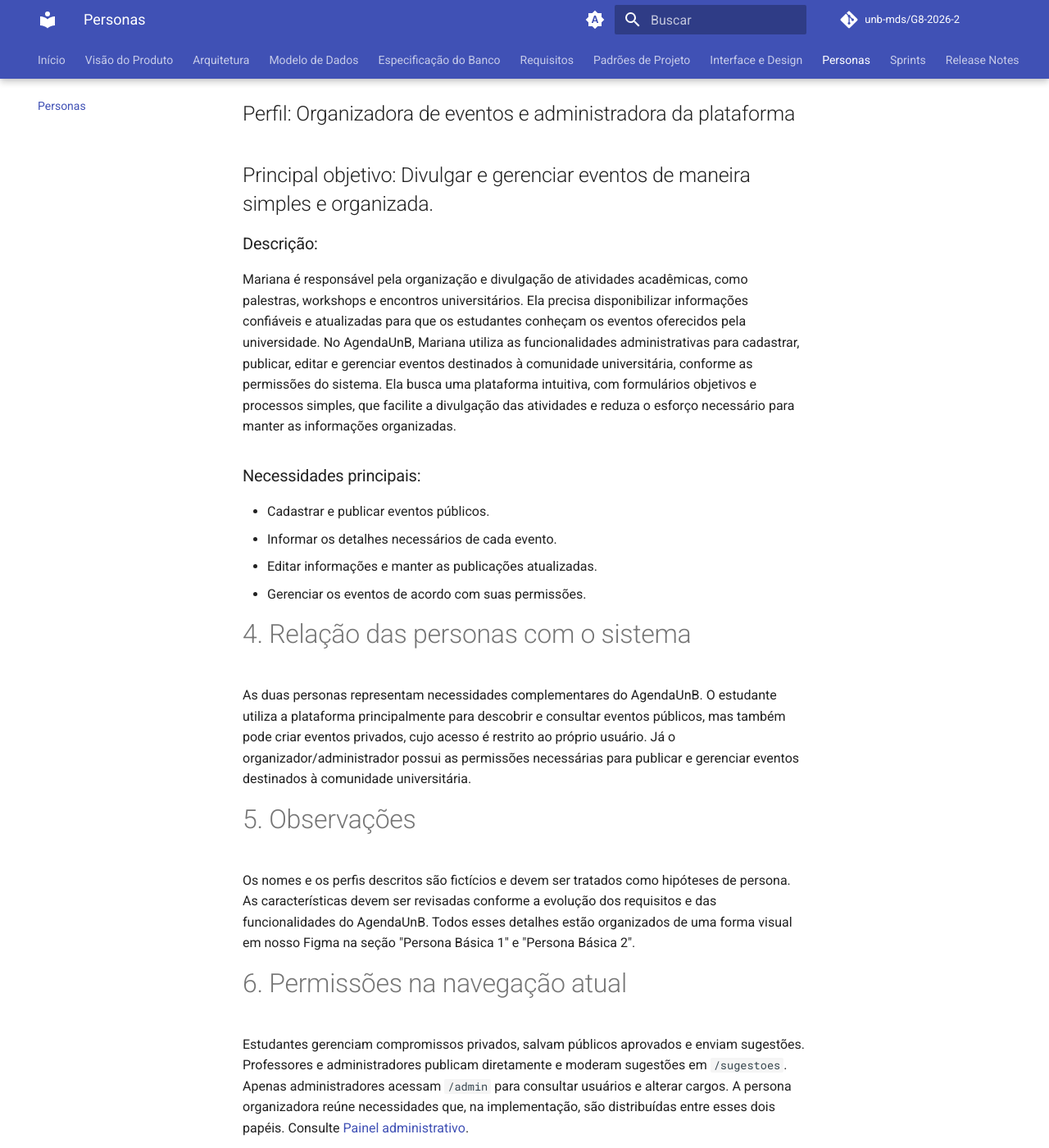
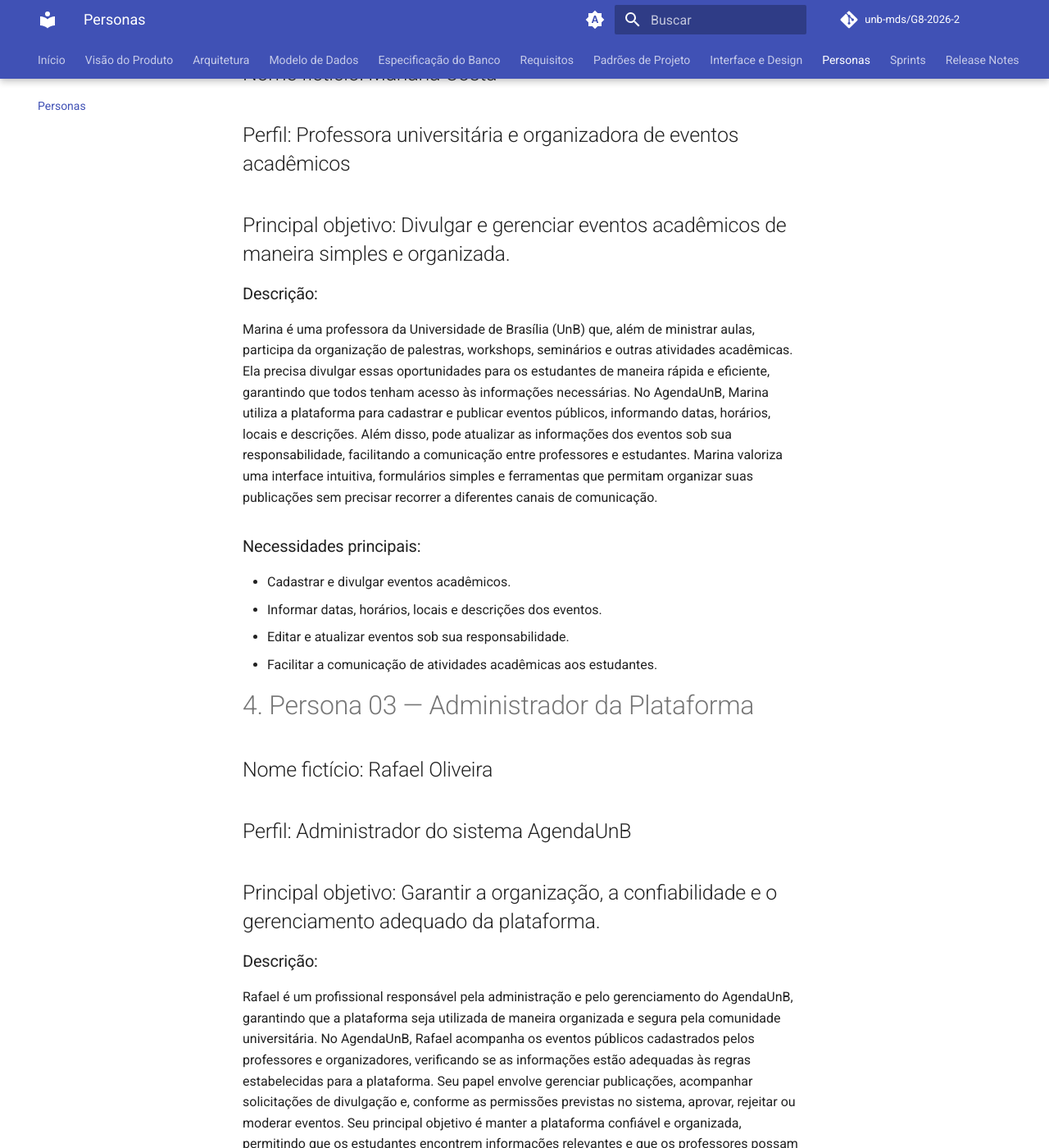
Before and after one commit to unb-mds/2026-2-AgendaUnB, an MkDocs documentation site: the page built from docs/personas.md, in a window 1280 px wide and 1400 px high, scrolled down 1346 px. Shown: the whole window at 82% size. Built offline with MkDocs 1.6.1 and Material for MkDocs 9.7.7, drawn with Linux system fonts in a browser that asks for light colours; comment, search, counter and statistics services are not loaded; some of the changed text lies outside the part shown.

Commit message:
docs: Atualização personas.md
Foi adicionado mais uma persona básica (Administrador) e foram modificadas as informações da persona básica 2, antes estava como (Organizador/Administrador) e agora está como (Professor/Organizador de eventos).

```diff
--- a/docs/personas.md
+++ b/docs/personas.md
@@ -2,7 +2,7 @@
 
 As personas básicas do AgendaUnB representam os principais perfis de usuários da plataforma. Elas auxiliam na compreensão das necessidades, dos objetivos e das dificuldades dos usuários, orientando as decisões de design, usabilidade e desenvolvimento do sistema.
 
-Foram definidos dois perfis principais: o estudante, que consulta eventos públicos e pode criar eventos privados, e o organizador de eventos/administrador, responsável pela publicação e pelo gerenciamento de eventos destinados à comunidade universitária.
+Foram definidos três perfis principais: o estudante, que consulta eventos públicos e pode criar eventos privados, e o professor/organizador de eventos, responsável pela publicação e pelo gerenciamento de eventos destinados à comunidade universitária, e o administrador, que garante que todas as funcionalidades estejam dentro dos padrões e segurança dos usuários.
 
 # 2. Persona 01 — Estudante
 
@@ -14,8 +14,7 @@ Foram definidos dois perfis principais: o estudante, que consulta eventos públi
 
 Pedro é um estudante universitário interessado em participar de palestras, workshops, atividades acadêmicas e eventos de integração.
 Ele tem receio de perder oportunidades por não ficar sabendo dos eventos a tempo e, por isso, procura uma plataforma centralizada, intuitiva e atualizada.
-No AgendaUnB, Pedro pode visualizar os eventos públicos publicados por organizadores e administradores, consultar informações como datas, horários, locais e descrições, além de criar eventos
-privados para uso pessoal, acessíveis somente a ele. Ele valoriza uma interface responsiva, informações claras e uma navegação simples que facilite a descoberta de novas atividades.
+No AgendaUnB, Pedro pode visualizar os eventos públicos publicados por organizadores e administradores, consultar informações como datas, horários, locais e descrições, além de criar eventos privados para uso pessoal, acessíveis somente a ele. Ele valoriza uma interface responsiva, informações claras e uma navegação simples que facilite a descoberta de novas atividades.
 
 ### Necessidades principais:
 - Consultar os eventos públicos disponíveis.
@@ -25,38 +24,58 @@ privados para uso pessoal, acessíveis somente a ele. Ele valoriza uma interface
 - Salvar eventos públicos na agenda e consultar lista ou calendário.
 - Sugerir atividades e acompanhar a decisão pelo sino de notificações.
 
-# 3. Persona 02 — Organizador de Eventos / Administrador
+# 3. Persona 02 — Professora / Organizadora de Eventos
 
 ## Nome fictício: Mariana Costa
-## Perfil: Organizadora de eventos e administradora da plataforma
-## Principal objetivo: Divulgar e gerenciar eventos de maneira simples e organizada.
+## Perfil: Professora universitária e organizadora de eventos acadêmicos
+## Principal objetivo: Divulgar e gerenciar eventos acadêmicos de maneira simples e organizada.
 
 ### Descrição:
 
-Mariana é responsável pela organização e divulgação de atividades acadêmicas, como palestras, workshops e encontros universitários.
-Ela precisa disponibilizar informações confiáveis e atualizadas para que os estudantes conheçam os eventos oferecidos pela universidade.
-No AgendaUnB, Mariana utiliza as funcionalidades administrativas para cadastrar, publicar, editar e gerenciar eventos destinados à comunidade universitária,
-conforme as permissões do sistema. Ela busca uma plataforma intuitiva, com formulários objetivos e processos simples, que facilite a divulgação das atividades e
-reduza o esforço necessário para manter as informações organizadas.
+Marina é uma professora da Universidade de Brasília (UnB) que, além de ministrar aulas, participa da organização de palestras, workshops, seminários e outras atividades acadêmicas.
+Ela precisa divulgar essas oportunidades para os estudantes de maneira rápida e eficiente, garantindo que todos tenham acesso às informações necessárias.
+No AgendaUnB, Marina utiliza a plataforma para cadastrar e publicar eventos públicos, informando datas, horários, locais e descrições. Além disso, pode atualizar as informações dos eventos sob sua responsabilidade, facilitando a comunicação entre professores e estudantes.
+Marina valoriza uma interface intuitiva, formulários simples e ferramentas que permitam organizar suas publicações sem precisar recorrer a diferentes canais de comunicação.
 
 ### Necessidades principais:
-- Cadastrar e publicar eventos públicos.
-- Informar os detalhes necessários de cada evento.
-- Editar informações e manter as publicações atualizadas.
-- Gerenciar os eventos de acordo com suas permissões.
+- Cadastrar e divulgar eventos acadêmicos.
+- Informar datas, horários, locais e descrições dos eventos.
+- Editar e atualizar eventos sob sua responsabilidade.
+- Facilitar a comunicação de atividades acadêmicas aos estudantes.
 
-# 4. Relação das personas com o sistema
+# 4. Persona 03 — Administrador da Plataforma
 
-As duas personas representam necessidades complementares do AgendaUnB. O estudante utiliza a plataforma principalmente para descobrir e consultar eventos públicos,
-mas também pode criar eventos privados, cujo acesso é restrito ao próprio usuário. Já o organizador/administrador possui as permissões necessárias para publicar e gerenciar eventos
-destinados à comunidade universitária.
+## Nome fictício: Rafael Oliveira
+## Perfil: Administrador do sistema AgendaUnB
+## Principal objetivo: Garantir a organização, a confiabilidade e o gerenciamento adequado da plataforma.
 
-# 5. Observações
+### Descrição:
+
+Rafael é um profissional responsável pela administração e pelo gerenciamento do AgendaUnB, garantindo que a plataforma seja utilizada de maneira organizada e segura pela comunidade universitária.
+No AgendaUnB, Rafael acompanha os eventos públicos cadastrados pelos professores e organizadores, verificando se as informações estão adequadas às regras estabelecidas para a plataforma. Seu papel envolve gerenciar publicações, acompanhar solicitações de divulgação e, conforme as permissões previstas no sistema, aprovar, rejeitar ou moderar eventos.
+Seu principal objetivo é manter a plataforma confiável e organizada, permitindo que os estudantes encontrem informações relevantes e que os professores possam divulgar suas atividades acadêmicas de maneira adequada.
+Rafael valoriza uma interface administrativa clara, com ferramentas que facilitem o acompanhamento das publicações, a identificação de problemas e o gerenciamento das informações.
+
+### Necessidades principais:
+- Gerenciar e acompanhar eventos públicos cadastrados.
+- Verificar se as publicações seguem as regras da plataforma.
+- Aprovar, rejeitar ou moderar eventos, conforme as permissões definidas.
+- Manter as informações organizadas e atualizadas.
+- Garantir uma experiência confiável para estudantes e professores.
+
+# 5. Relação das personas com o sistema
+
+As três personas representam necessidades complementares do AgendaUnB. O estudante utiliza a plataforma principalmente para descobrir e consultar eventos públicos,
+mas também pode criar eventos privados, cujo acesso é restrito ao próprio usuário. Já o professor/organizador possui as permissões necessárias para publicar e gerenciar eventos
+destinados à comunidade universitária. E o administrador é responsável por garantir que todas as funcionalidades estejam funcionando da melhor forma e garantir a segurança dos dados
+dos usuários da plataforma.
+
+# 6. Observações
 
 Os nomes e os perfis descritos são fictícios e devem ser tratados como hipóteses de persona. As características devem ser revisadas conforme a evolução dos requisitos
-e das funcionalidades do AgendaUnB. Todos esses detalhes estão organizados de uma forma visual em nosso Figma na seção "Persona Básica 1" e "Persona Básica 2".
+e das funcionalidades do AgendaUnB. Todos esses detalhes estão organizados de uma forma visual em nosso Figma na seção "Persona Básica 1", "Persona Básica 2" e "Persona Básica 3".
 
 
-# 6. Permissões na navegação atual
+# 7. Permissões na navegação atual
 
 Estudantes gerenciam compromissos privados, salvam públicos aprovados e enviam sugestões. Professores e administradores publicam diretamente e moderam sugestões em `/sugestoes`. Apenas administradores acessam `/admin` para consultar usuários e alterar cargos. A persona organizadora reúne necessidades que, na implementação, são distribuídas entre esses dois papéis. Consulte [Painel administrativo](painel-administrativo.md).
```
